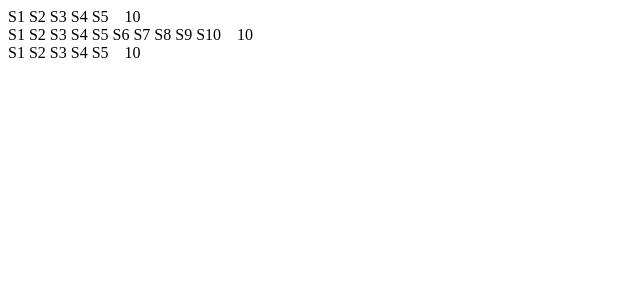
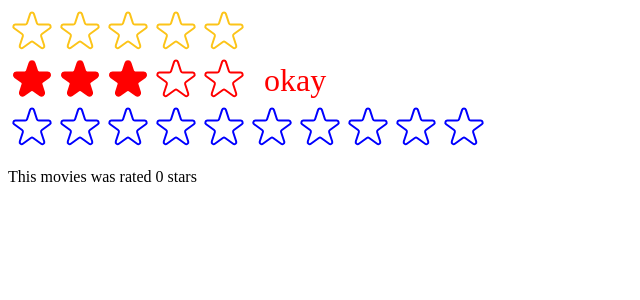
Before and after one commit to felipeSilv4Dev/usepopcorn, a React (Create React App) app: page / in a window 1280 px wide. Shown: the top 300 px of the page, without its empty margins (0-640 px from the left). Built offline with nearby package versions, Linux system fonts and the light colour scheme.

Commit message:
adding props as a component API in component Star

```diff
--- a/src/StarRating.js
+++ b/src/StarRating.js
@@ -1,3 +1,5 @@
+import { useState } from "react";
+
 const containerStyle = {
   display: "flex",
   alignItems: "center",
@@ -6,23 +8,104 @@
 
 const starContainerStyle = {
   display: "flex",
-  gap: "4px",
 };
 
-const textStyle = {
-  lineHeight: "1",
-  margin: "0",
-};
+export default function StarRatig({
+  maxRating = 5,
+  color = "#fcc419",
+  size = 48,
+  messages = [],
+  defaultRating = 0,
+  onSetRating,
+}) {
+  const [rating, setRating] = useState(defaultRating);
+  const [tempRating, setTempRating] = useState(0);
 
-export default function StarRatig({ maxRating = 5 }) {
+  function handleRating(rating) {
+    setRating(rating);
+    onSetRating(rating);
+  }
+
+  const textStyle = {
+    lineHeight: "1",
+    margin: "0",
+    color,
+    fontSize: `${size / 1.5}px`,
+  };
+
   return (
     <div style={containerStyle}>
       <div style={starContainerStyle}>
         {Array.from({ length: maxRating }, (_, i) => (
-          <span key={i + 1}>S{i + 1}</span>
+          <Star
+            key={i}
+            full={tempRating ? tempRating >= i + 1 : rating >= i + 1}
+            onRate={() => handleRating(i + 1)}
+            onHoverIn={() => setTempRating(i + 1)}
+            onHoverOut={() => setTempRating(0)}
+            color={color}
+            size={size}
+          />
         ))}
       </div>
-      <p style={textStyle}>10</p>
+      <p style={textStyle}>
+        {messages.length === maxRating
+          ? messages[tempRating ? tempRating - 1 : rating - 1]
+          : tempRating || rating || ""}
+      </p>
     </div>
   );
 }
+
+function Star({ onRate, full, onHoverIn, onHoverOut, color, size }) {
+  const startStyles = {
+    dispplay: "block",
+    width: `${size}px`,
+    height: `${size}px`,
+    cursor: "pointer",
+  };
+
+  return (
+    <span
+      role="button"
+      style={startStyles}
+      onClick={onRate}
+      onMouseEnter={onHoverIn}
+      onMouseLeave={onHoverOut}
+    >
+      {full ? (
+        <svg
+          xmlns="http://www.w3.org/2000/svg"
+          viewBox="0 0 20 20"
+          fill={color}
+          stroke={color}
+        >
+          <path d="M9.049 2.927c.3-.921 1.603-.921 1.902 0l1.07 3.292a1 1 0 00.95.69h3.462c.969 0 1.371 1.24.588 1.81l-2.8 2.034a1 1 0 00-.364 1.118l1.07 3.292c.3.921-.755 1.688-1.54 1.118l-2.8-2.034a1 1 0 00-1.175 0l-2.8 2.034c-.784.57-1.838-.197-1.539-1.118l1.07-3.292a1 1 0 00-.364-1.118L2.98 8.72c-.783-.57-.38-1.81.588-1.81h3.461a1 1 0 00.951-.69l1.07-3.292z" />
+        </svg>
+      ) : (
+        <svg
+          xmlns="http://www.w3.org/2000/svg"
+          fill="none"
+          viewBox="0 0 24 24"
+          stroke={color}
+        >
+          <path
+            strokeLinecap="round"
+            strokeLinejoin="round"
+            strokeWidth="{2}"
+            d="M11.049 2.927c.3-.921 1.603-.921 1.902 0l1.519 4.674a1 1 0 00.95.69h4.915c.969 0 1.371 1.24.588 1.81l-3.976 2.888a1 1 0 00-.363 1.118l1.518 4.674c.3.922-.755 1.688-1.538 1.118l-3.976-2.888a1 1 0 00-1.176 0l-3.976 2.888c-.783.57-1.838-.197-1.538-1.118l1.518-4.674a1 1 0 00-.363-1.118l-3.976-2.888c-.784-.57-.38-1.81.588-1.81h4.914a1 1 0 00.951-.69l1.519-4.674z"
+          />
+        </svg>
+      )}
+    </span>
+  );
+}
+
+/*
+
+
+EMPTY STAR
+
+
+
+*/
--- a/src/index.js
+++ b/src/index.js
@@ -1,15 +1,32 @@
-import React from "react";
+import React, { useState } from "react";
 import ReactDOM from "react-dom/client";
 import StarRatig from "./StarRating";
 // import "./index.css";
 // import App from "./App";
 
+function Test() {
+  const [movieRating, setMovieRating] = useState(0);
+
+  return (
+    <div>
+      <StarRatig color="blue" maxRating={10} onSetRating={setMovieRating} />
+      <p>This movies was rated {movieRating} stars</p>
+    </div>
+  );
+}
+
 const root = ReactDOM.createRoot(document.getElementById("root"));
+
 root.render(
   <React.StrictMode>
     {/* <App /> */}
     <StarRatig maxRating={5} />
-    <StarRatig maxRating={10} />
-    <StarRatig />
+    <StarRatig
+      maxRating={5}
+      color="red"
+      messages={["Terrible", "bad", "okay", "good", "perfect"]}
+      defaultRating={3}
+    />
+    <Test />
   </React.StrictMode>
 );
```
Also changed, not shown: src/index.css (+0 -33 lines).
